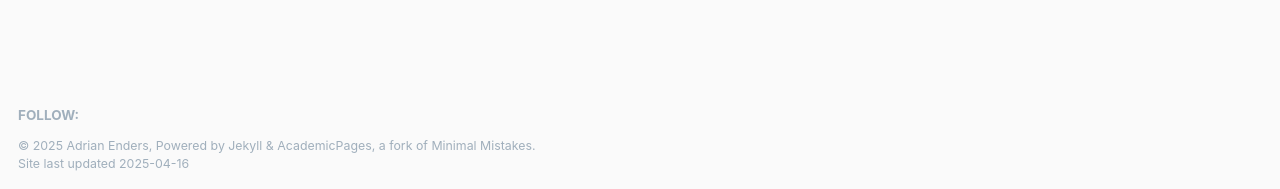
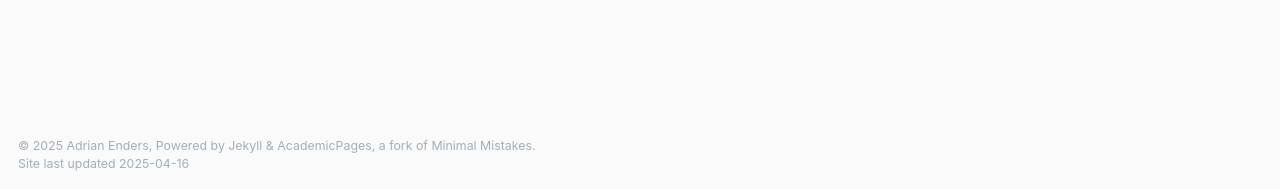
Before and after one commit to ae4292/ae4292.github.io, a Jekyll site: the page built from _pages/about.md, in a window 1280 px wide and 1000 px high. Shown: the part 808-997 px from the top of the window. Built offline with Jekyll 4.4.1, drawn with Linux system fonts in a browser that asks for light colours.

Commit message:
Update footer.html

```diff
--- a/_includes/footer.html
+++ b/_includes/footer.html
@@ -3,10 +3,10 @@
 {% if site.author.github or site.author.bitbucket or site.atom_feed.hide != true %}
 <div class="page__footer-follow">
   <ul class="social-icons">
-    {% if site.data.ui-text[site.locale].follow_label %}
+<!--     {% if site.data.ui-text[site.locale].follow_label %}
       <li><strong>{{ site.data.ui-text[site.locale].follow_label }}</strong></li>
     {% endif %}
-<!--     {% if site.author.github %}
+    {% if site.author.github %}
       <li><a href="http://github.com/{{ site.author.github }}"><i class="fab fa-github" aria-hidden="true"></i> GitHub</a></li>
     {% endif %} -->
     {% if site.author.bitbucket %}
```
